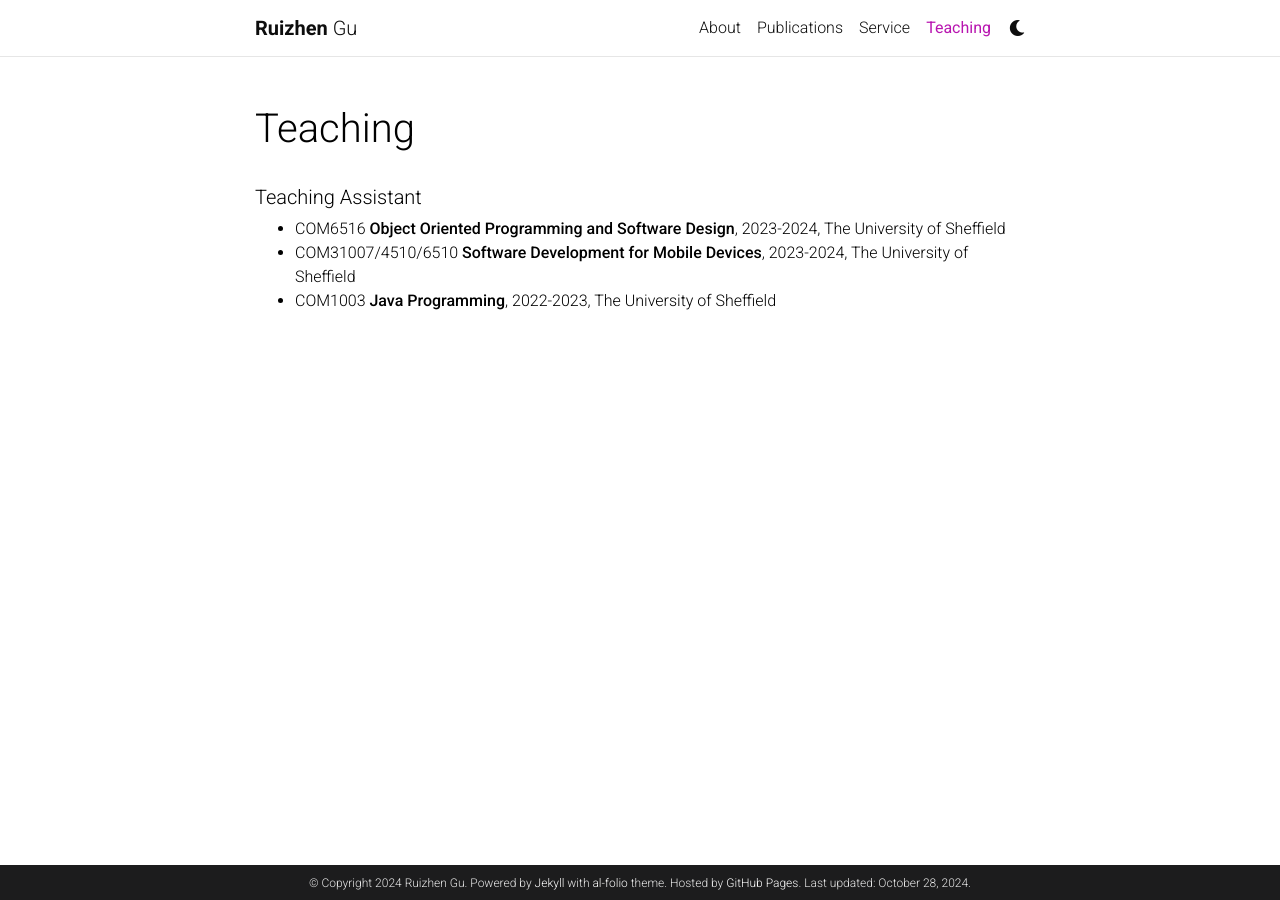
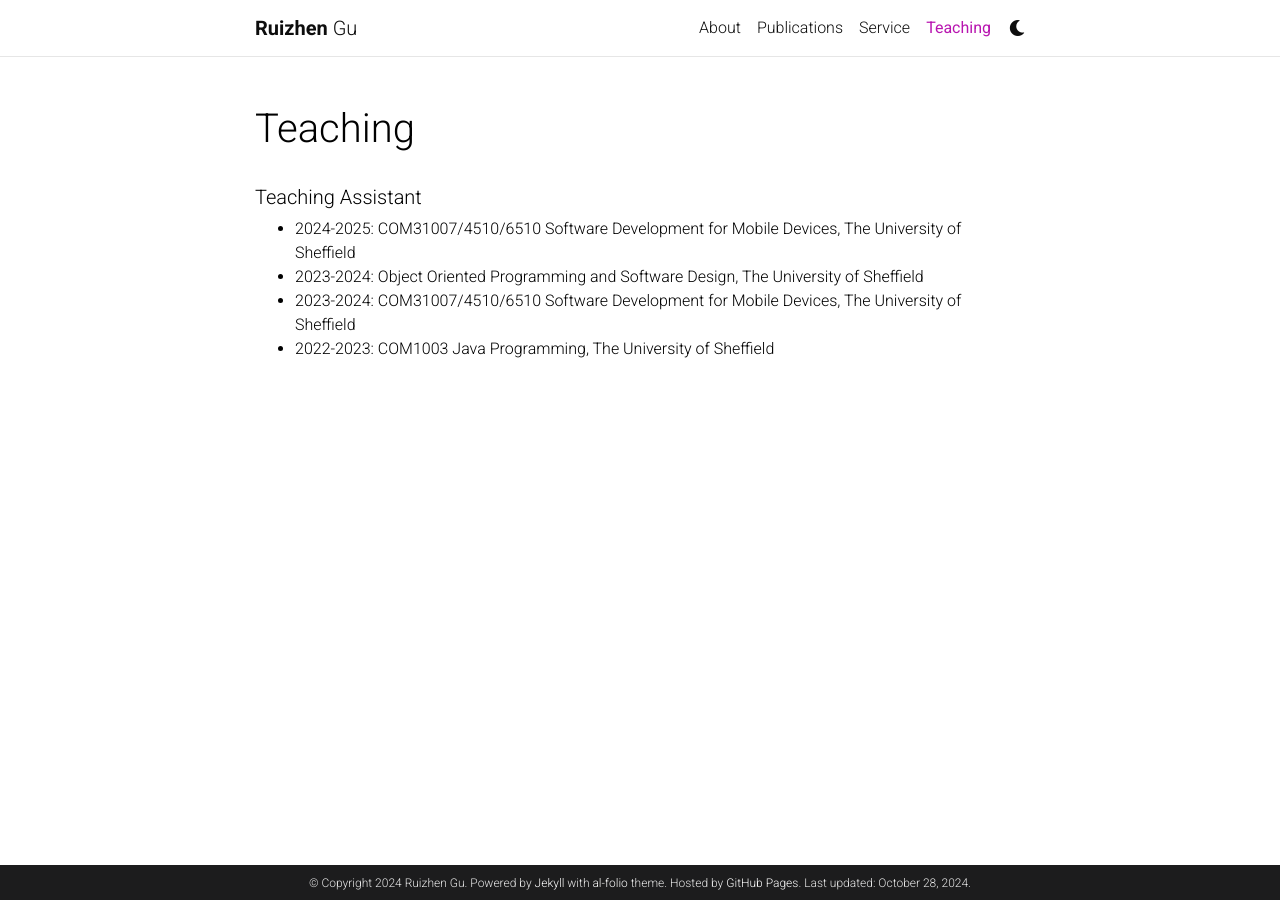
Before and after one commit to ruizhengu/ruizhengu.github.io, a Jekyll site: the page built from _pages/teaching.md, in a window 1280 px wide. Built offline with Jekyll 4.4.1, drawn with Linux system fonts in a browser that asks for light colours; full-size pictures stand in for the smaller copies a plugin makes; comment, search, counter and statistics services are not loaded; a style sheet for code colours, icons or effects is not loaded.

Commit message:
update teaching

```diff
--- a/_pages/teaching.md
+++ b/_pages/teaching.md
@@ -13,6 +13,7 @@ Organize your courses by years, topics, or universities, however you like! -->
 
 ##### Teaching Assistant
 
-* COM6516 **Object Oriented Programming and Software Design**, 2023-2024, The University of Sheffield
-* COM31007/4510/6510 **Software Development for Mobile Devices**, 2023-2024, The University of Sheffield
-* COM1003 **Java Programming**, 2022-2023, The University of Sheffield
+* 2024-2025: COM31007/4510/6510 Software Development for Mobile Devices, The University of Sheffield
+* 2023-2024: Object Oriented Programming and Software Design, The University of Sheffield
+* 2023-2024: COM31007/4510/6510 Software Development for Mobile Devices, The University of Sheffield
+* 2022-2023: COM1003 Java Programming, The University of Sheffield
```
Also changed, not shown: _pages/about.md (+1 -1 lines), _pages/service.md (+2 -2 lines).
